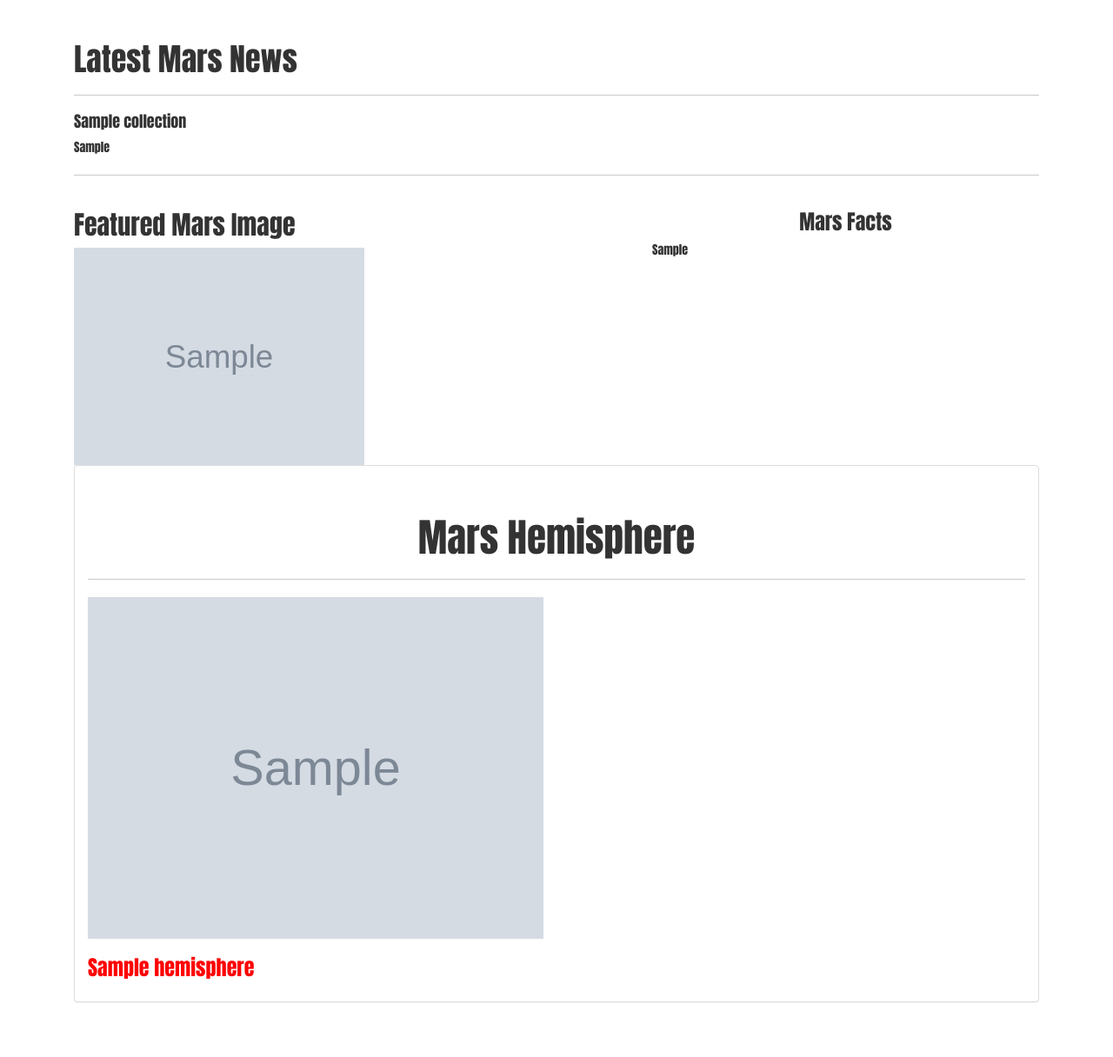
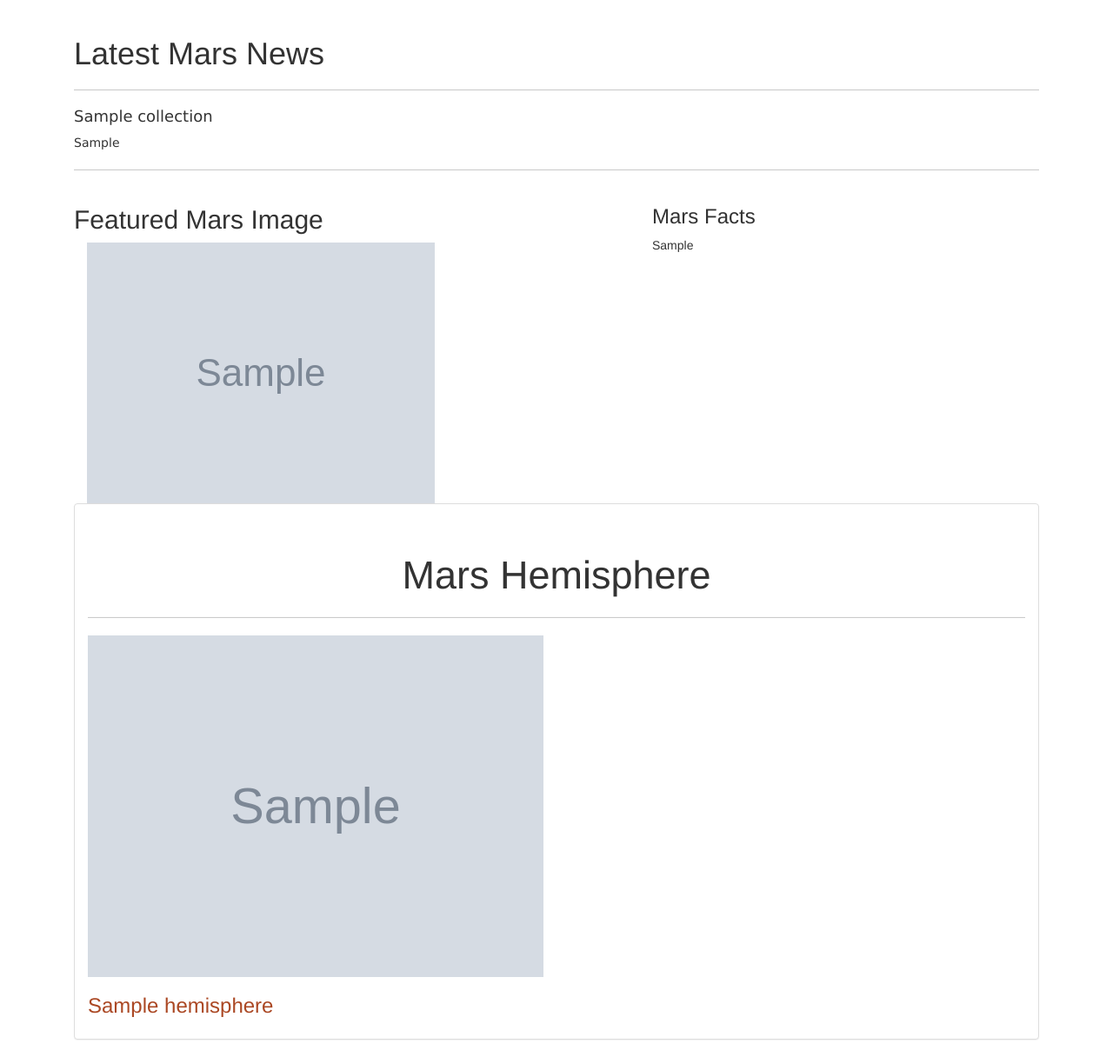
Before and after one commit to Kpearson72/web-scraping-challenge, a Flask app: page / in a window 1280 px wide. Shown: the part 284-1500 px from the top of the page at 87% size. Before the commit the page ends 1437 px from the top, so only its background shows below. Run offline with Flask 2, Linux system fonts and the light colour scheme; grey boxes marked "Sample" are stand-in pictures; a database or web service that is not in the repository returns one stand-in record (values such as "Sample title"); some libraries are stand-ins or nearby versions.

Commit message:
added different images of site, redid the readme, changed font and changed some script in html and style.css for text color and image feture size

```diff
--- a/static/css/style.css
+++ b/static/css/style.css
@@ -1,16 +1,30 @@
 
 
 #hemisphere_title {
-    color:red;
+    color: rgb(171, 72, 36);
 }
 
-img {
-    width: 75%;
+
+.heading_Mission_to_Mars {
+    font-family: Impact, Haettenschweiler, 'Arial Narrow Bold', sans-serif;
+    color: white;
 
 }
+#size_featured_image {
+    size: 1000px;
+    margin-right: 15px;
+    padding-left: 15px;
+}
+#mars_facts_table {
+    margin-left: 15px;
+    padding-left: 15px;
+    font-family:Arial, Helvetica, sans-serif ;
+}
 
-body {
-    font-family: Impact, Haettenschweiler, 'Arial Narrow Bold', sans-serif
-    ;
+p {
+    font-family:'Lucida Sans', 'Lucida Sans Regular', 'Lucida Grande', 'Lucida Sans Unicode', Geneva, Verdana, sans-serif
+}
 
+#mars_news {
+    font-family: 'Lucida Sans', 'Lucida Sans Regular', 'Lucida Grande', 'Lucida Sans Unicode', Geneva, Verdana, sans-serif;
 }
--- a/templates/index.html
+++ b/templates/index.html
@@ -29,7 +29,7 @@
   <!-- Jumbotron -->
   <div class='container'></div>
     <div class="jumbotron text-center">
-        <h1 class="display-1">Mission to Mars</h1>
+        <h1 class="heading_Mission_to_Mars">Mission to Mars</h1>
           <p><a class="btn btn-dark btn-lg" href="/scrape" role="button">Scrape New Data!</a></p>
         </div>
     </div>
@@ -37,24 +37,24 @@
     <div class="container">
       <h1>Latest Mars News</h1>
       <hr>
-      <h4>{{ mars.news_title}}</h4>
-      <p class=paragraph>{{ mars.news_p }}</p>
+      <h4 id="mars_news">{{ mars.news_title}}</h4>
+      <p>{{ mars.news_p }}</p>
       <hr>
     </div>
   </div>
   <div class='container'>
     <div class="row">
-      <div class="col-lg-5 col-md-5 col-sm-5">
+      <div class="col-lg-4 col-md-4 col-sm-4 ">
         <h2>Featured Mars Image</h2>
-        <img src="{{mars.featured_image_url}}" width=600 alt="Featured Image">
+        <img id= "size_featured_image" src="{{mars.featured_image_url}}"  alt="Featured Image">
       </div>
-      <div class="col-md-2"></div>
+      <div class="col-md-3"></div>
       <!-- Table -->
       <div class = "col-lg-5 col-md-5 col-sm-5" >
-        <h3 class="text-center">Mars Facts</h3>
-        <table class=" table-responsive-md">
-          <thead class="table-light" style="text-align: left;">
-            <tr>
+        <h3>Mars Facts</h3>
+        <table>
+          <thead>
+            <tr id = "mars_facts_table">
                   {{mars.html_table|safe}}
             </tr>
           </thead>
```
Also changed, not shown: Mission_to_Mars/assests/bottom_image.png (added), Mission_to_Mars/assests/full_image.png (added), Mission_to_Mars/assests/top_image.png (added), README.md.
